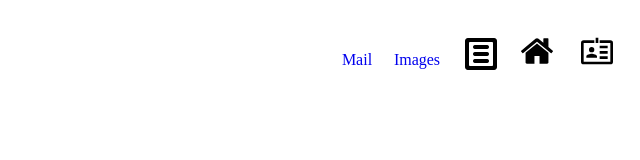
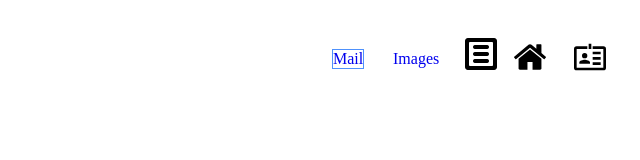
Before and after one commit to DmitriyH01/popup-style, a plain HTML site: page index.html in a window 1280 px wide. Both pictures are taken after a click on the link "Mail". Shown: the whole page, without its empty margins (640-1280 px from the left). Drawn offline with Linux system fonts and the light colour scheme.

Commit message:
fix :focus on menu items

```diff
--- a/index.html
+++ b/index.html
@@ -11,10 +11,10 @@
     <nav class="container">
       <ol>
         <li>
-          <a class="menu_items" href="#"><p>Mail</p></a>
+          <a class="menu_items" href="#">Mail</a>
         </li>
         <li>
-          <a class="menu_items" href="#"><p>Images</p></a>
+          <a class="menu_items" href="#">Images</a>
         </li>
         <li class="main_tullbar">
           <input id="first" class="check_input" type="checkbox" />
@@ -164,11 +164,15 @@
           </div>
         </li>
 
-        <li class="menu_items">
-          <a href="#"> <img src="images\Home.svg" /></a>
+        <li>
+          <a class="menu_items" href="#">
+            <img src="images\Home.svg" />
+          </a>
         </li>
-        <li class="menu_items">
-          <a href="#"><img src="images\avatar.svg" /></a>
+        <li>
+          <a class="menu_items" href="#">
+            <img src="images\avatar.svg" />
+          </a>
         </li>
       </ol>
     </nav>
--- a/style.css
+++ b/style.css
@@ -9,14 +9,14 @@
 
 .container ol {
   display: flex;
-  flex-flow: wrap row;
 }
 .container li {
-  display: inline-block;
+  display: flex;
   width: 50px;
   height: 50px;
   margin: 5px;
-  text-align: center;
+  flex-direction: row;
+  align-items: center;
 }
 
 .container div {
@@ -51,7 +51,6 @@ img {
 
 /*                                                      Normal */
 
-.menu_items p,
 .menu,
 .menu_more,
 .menu_items img {
@@ -65,16 +64,17 @@ img {
 
 .menu_items {
   text-decoration: none;
+  border: 1.5px solid transparent;
 }
 .popup_icons {
   border: 1.5px solid transparent;
-  display: inline-block;
+  display: inline-table;
+  text-align: center;
   margin: 3px;
 }
 .popup_icons a {
   text-decoration: none;
 }
-
 
 /*                                                       Focus  */
 
@@ -84,19 +84,23 @@ img {
   border-radius: 1.5px;
 }
 
-.popup_icons:focus {
-  border: 1.5px solid lightblue;
+.menu_items:focus,
+.menu_items img:focus {
+  border: 1.5px solid #4e91fc;
+}
+.icons div:focus {
+  border: 1.5px solid #4e91fc;
 }
 
 /*                                                       Hover */
-.menu_items p:hover,
-.menu_items a img:hover {
+
+.menu_items:hover {
   text-decoration: none;
-  border: 1.5px solid lightblue;
+  border: 1.5px solid #4e91fc;
 }
 
 .icons div:hover {
-  border: 1.5px solid #1d92bd;
+  border: 1.5px solid #4e91fc;
 }
 
 .icons2 div:hover {
@@ -107,32 +111,22 @@ img {
   border: 1.5px solid #4e91fc;
 }
 
-/*                                                       Active */
-.menu_items a img:active {
-  border: 1.5px solid #4e91fc;
-}
-
 /*                                           Общий блок с иконками */
 
 .container .icons {
   position: absolute;
   width: 320px;
-  height: 410px;
+  height: 430px;
   top: 50px;
   right: -120px;
   box-shadow: -1px 15px 12px 0px rgba(0, 0, 0, 0.75);
   padding: 0.1em;
 }
 
-/* .container .icons div {
-  display: inline-block;
-  margin: 3px;
-} */
-
 .icons {
   overflow-y: auto;
-  height: 420px;
-  max-height: 420px;
+  height: 430px;
+  max-height: 430px;
   display: none; /*  Скрываю общий блок с иконками */
 }
 
@@ -158,6 +152,7 @@ input:checked ~ .icons2 {
 .icons label {
   display: block;
   background-color: rgba(233, 221, 221, 0.877);
+  text-align: center;
   height: 35px;
   width: 99%;
 }
```
